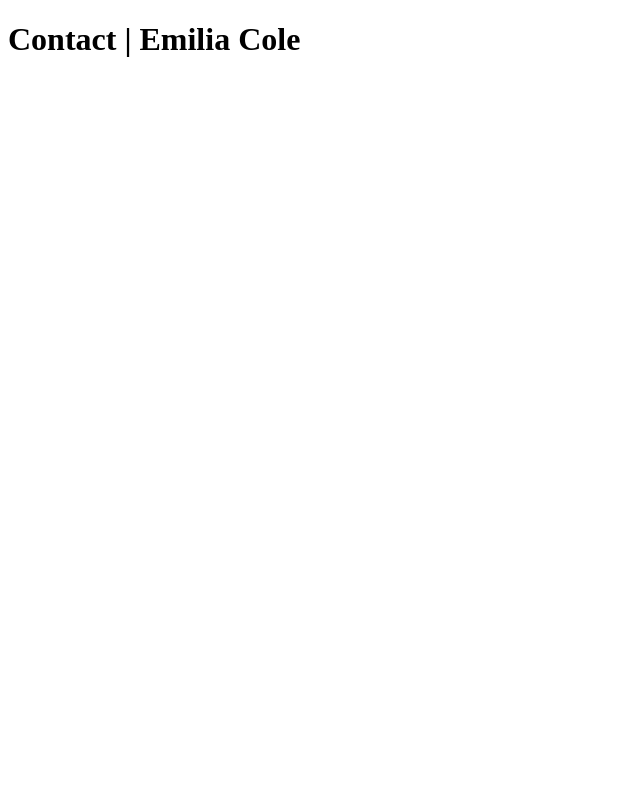
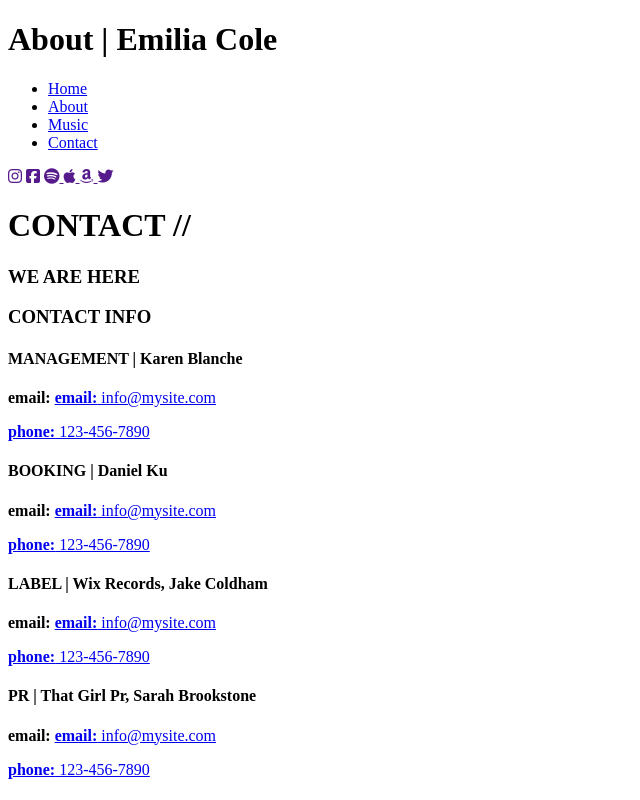
Before and after one commit to cristianh6/Emilia14-segundaversion, a website: page views/contact.html in a window 1280 px wide. Shown: the whole page, without its empty margins (0-640 px from the left). Drawn offline with Linux system fonts and the light colour scheme.

Commit message:
contact inclu

```diff
--- a/views/contact.html
+++ b/views/contact.html
@@ -5,11 +5,84 @@
     <meta charset="UTF-8">
     <meta http-equiv="X-UA-Compatible" content="IE=edge">
     <meta name="viewport" content="width=device-width, initial-scale=1.0">
+    <script src="https://kit.fontawesome.com/3f21023fe6.js" crossorigin="anonymous"></script>
     <title>Contact | Emilia Cole</title>
 </head>
 
 <body>
-  <h1>Contact | Emilia Cole</h1>
+  <header>
+    <h1>About | Emilia Cole</h1>
+    <nav>
+      <ul>
+      <li><a href="/">Home</a></li>
+
+      <li><a href="/about">About</a></li>
+
+      <li><a href="/music">Music</a></li>
+
+      <li><a href="/contact">Contact</a></li>
+    </ul>
+    </nav>
+    <nav>
+
+      <a href=""><i class="fab fa-instagram"></i></a>
+      <a href=""><i class="fab fa-facebook-square"></i></a>
+      <a href=""><i class="fab fa-spotify"></i>
+      </a>
+      <a href=""><i class="fab fa-apple"></i>
+      </a>
+      <a href=""><i class="fab fa-amazon"></i>
+      </a>
+      <a href=""><i class="fab fa-twitter"></i>
+      </a>
+
+    </nav>
+  </header>
+  <main>
+    <h1>CONTACT //</h1>
+    <section>
+      <h3>WE ARE HERE</h3>
+      </section>
+      <section>
+        <h3>CONTACT INFO</h3>
+        <article>
+          <h4>MANAGEMENT | Karen Blanche</h4>
+          <p>
+            <b>email: </b><a href="mailto:info@mysite.com"><b>email:</b> info@mysite.com</a>
+          </p>
+          <p>
+            <a href="tel:+123-456-7890"><b>phone:</b> 123-456-7890</a>
+          </p>
+          </article>
+
+        <article>
+          <h4>BOOKING | Daniel Ku</h4>
+          <p>
+            <b>email: </b><a href="mailto:info@mysite.com"><b>email:</b> info@mysite.com</a>
+          </p>
+          <p>
+            <a href="tel:+123-456-7890"><b>phone:</b> 123-456-7890</a>
+          </p>
+
+          <article>
+            <h4>LABEL | Wix Records, Jake Coldham</h4>
+            <p>
+              <b>email: </b><a href="mailto:info@mysite.com"><b>email:</b> info@mysite.com</a>
+            </p>
+            <p>
+              <a href="tel:+123-456-7890"><b>phone:</b> 123-456-7890</a>
+            </p>
+
+            <article>
+              <h4>PR | That Girl Pr, Sarah Brookstone</h4>
+              <p>
+                <b>email: </b><a href="mailto:info@mysite.com"><b>email:</b> info@mysite.com</a>
+              </p>
+              <p>
+                <a href="tel:+123-456-7890"><b>phone:</b> 123-456-7890</a>
+              </p>
+      </section>
+  </main>
 </body>
 
 </html>
```
Also changed, not shown: views/music.html (+30 -1 lines).
